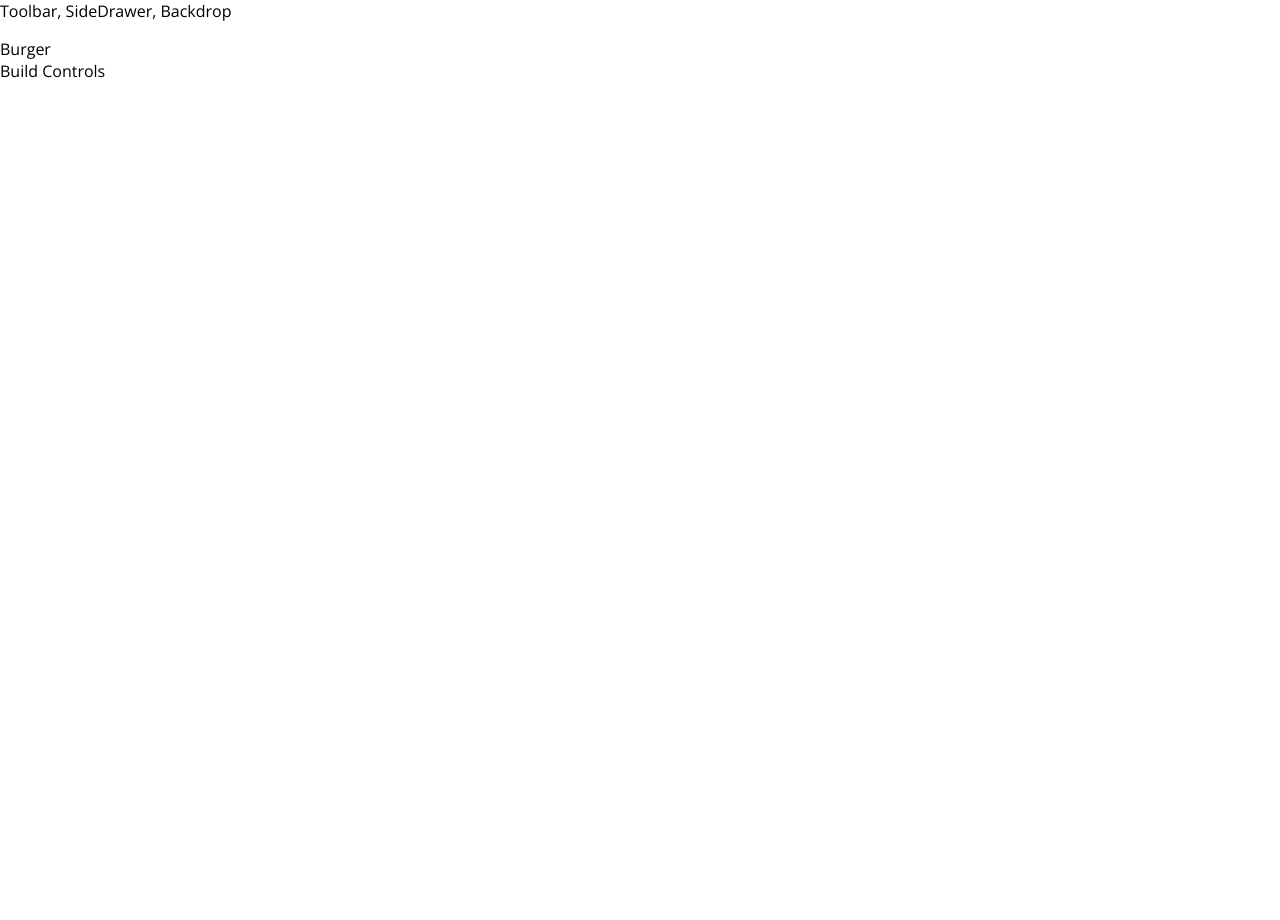
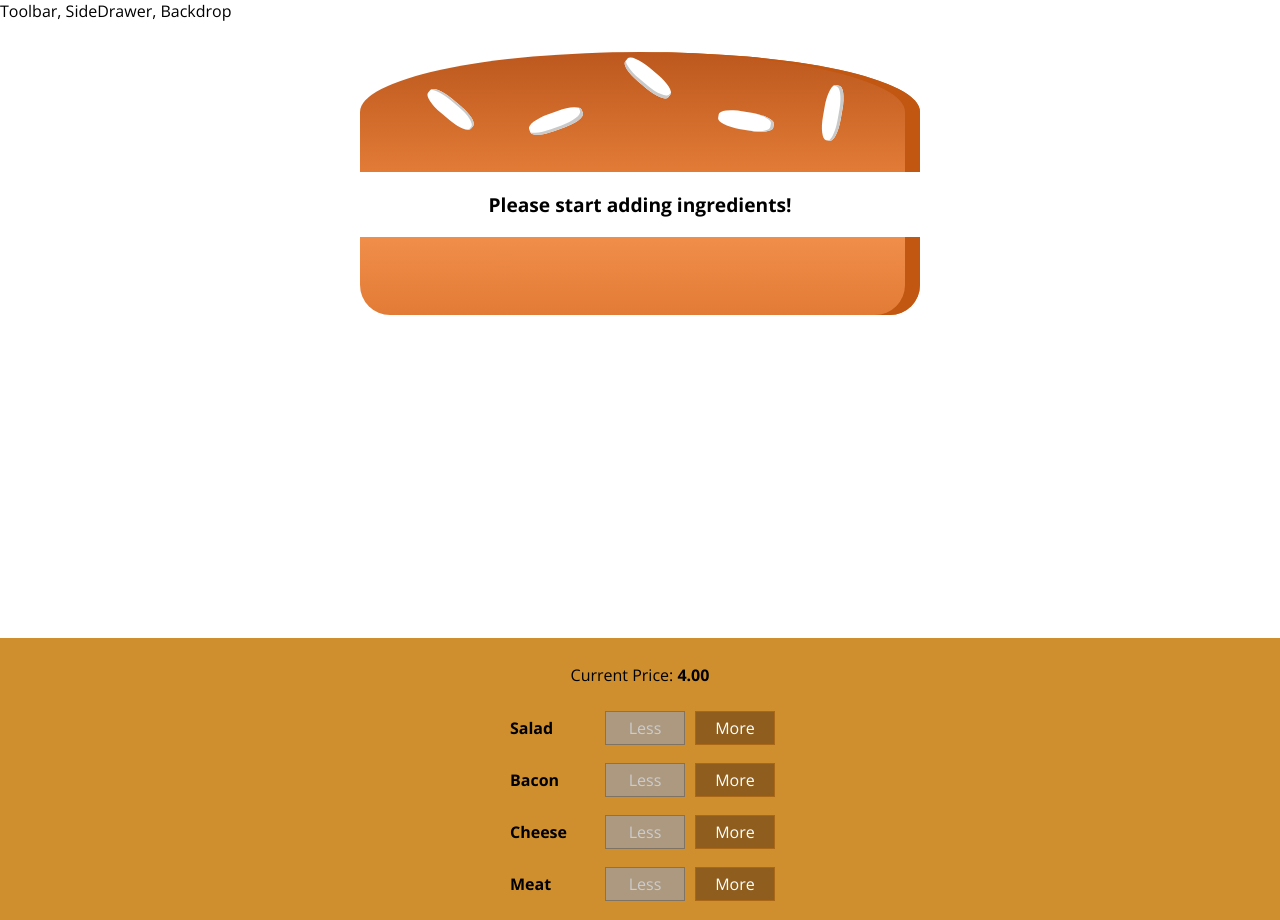
Before and after one commit to BrunoNguyen2905/The-Burger-Builder, a React app: page / in a window 1280 px wide. Before the commit the page ends 800 px from the top, so only its background shows below. Built offline with nearby package versions, Linux system fonts and the light colour scheme.

Commit message:
add and remove  ingredients dynamically and update the burger price

```diff
--- a/package.json
+++ b/package.json
@@ -44,6 +44,7 @@
     "postcss-normalize": "8.0.1",
     "postcss-preset-env": "6.7.0",
     "postcss-safe-parser": "4.0.1",
+    "prop-types": "^15.7.2",
     "react": "^16.13.1",
     "react-app-polyfill": "^1.0.6",
     "react-dev-utils": "^10.2.1",
--- /dev/null
+++ b/src/components/Burger/BuildControls/BuildControl/BuildControl.js
@@ -0,0 +1,20 @@
+import React from 'react';
+
+import classes from './BuildControl.module.css';
+
+const buildControl = (props) => {
+    return (
+        <div className={classes.BuildControl}>
+            <div className={classes.Label}>{props.label}</div>
+            <button
+                className={classes.Less}
+                onClick={props.removed}
+                disabled={props.disabled}>Less</button>
+            <button
+                className={classes.More}
+                onClick={props.added}>More</button>
+        </div>
+    );
+};
+
+export default buildControl;
--- /dev/null
+++ b/src/components/Burger/BuildControls/BuildControl/BuildControl.module.css
@@ -0,0 +1,56 @@
+.BuildControl{
+    display: flex;
+    justify-content: space-between;
+    align-items: center;
+    margin: 5px 0px; /*5px from top to bottm, 0 from left to right*/
+}
+
+.BuildControl button {
+    display: block;
+    font: inherit;
+    padding: 5px;
+    margin: 0 5px;
+    width: 80px;
+    border: 1px solid #AA6817;
+    cursor: pointer;
+    outline: none ;
+}
+
+.BuildControl button:disabled {
+    background-color: #AC9980;
+    border: 1px solid #7E7365;
+    color: #ccc;
+    cursor: default;
+}
+
+.BuildControl button:hover:disabled{
+    background-color:  #AC9980;
+    color: #ccc;
+    cursor: not-allowed;
+}
+
+.Label{
+    padding: 10px;
+    font-weight: bold;
+    width: 80px;
+}
+
+.BuildControl .Less{
+    background-color: #D39952;
+    color: white;
+}
+
+.BuildControl .More{
+    background-color: #8F5E1E;
+    color: white;
+}
+
+.Build .Less:hover, .BuildControl .Less:active{
+    background-color: #DAA972;
+    color: white;
+}
+
+.Build .More:hover, .BuildControl .More:active{
+    background-color: #99703F;
+    color: white;
+}
--- /dev/null
+++ b/src/components/Burger/BuildControls/BuildControls.js
@@ -0,0 +1,29 @@
+import React from 'react';
+
+import classes from './BuildControls.module.css';
+import BuildControl from './BuildControl/BuildControl';
+const controls =[
+    {label: 'Salad', type:'salad'},
+    {label: 'Bacon', type:'bacon'},
+    {label: 'Cheese', type:'cheese'},
+    {label: 'Meat', type:'meat'}
+];
+const buildControls = (props) => {
+    return (
+        <div className={classes.BuildControls}>
+            <p>Current Price:<strong> {props.price.toFixed(2)}</strong></p>
+            {controls.map(ctrl => (
+                <BuildControl
+                    key={ctrl.label}
+                    label={ctrl.label}
+                    added={() => props.ingredientAdded(ctrl.type)}
+                    removed= { () => props.ingredientRemoved(ctrl.type)}
+                    disabled ={props.disabled[ctrl.type]}
+                />
+            )
+            )}
+        </div>
+    );
+};
+
+export default buildControls;
--- /dev/null
+++ b/src/components/Burger/BuildControls/BuildControls.module.css
@@ -0,0 +1,10 @@
+.BuildControls{
+    width: 100%;
+    background-color: #CF8F2E;
+    display: flex;
+    flex-flow: column;
+    align-items: center;
+    box-shadow: 0 2px 1px #ccc;
+    margin: auto;
+    padding: 10px 0; /*top right bottom left */ /*if only 2 values: 10px 0px, which means top and bottom padds are 10px, right and left padds are 0px*/
+}
--- a/src/components/Burger/Burger.js
+++ b/src/components/Burger/Burger.js
@@ -1 +1,32 @@
 //burger we are really rendering to the screen
+import React from 'react';
+
+import classes from './Burger.module.css';
+import BurgerIngredient from './BurgerIngredient/Burgeringredient';
+
+const Burger = (props) => {
+    let transformedIngredients = Object.keys( props.ingredients ) //[...Array(3)] can create an array with 3 empty/undefined spaces
+        .map( igKey => { //transform this string values into an array which as many elements as we have. if we have 2 cheese ingre , i want to transform to an array which simply contain 2 elements(should have a length of 2)  //create an array with Key Ingre and the number of array depends on values of that key in object
+            return [...Array( props.ingredients[igKey] )].map((_, i) => { //map through elements
+                    return <BurgerIngredient key={igKey + i} type={igKey} />; //igKey like salad, i like 1,2,3 and so on. this create a unique key for each ingredient for key={} (like igKey +i such as salad1, salad2)
+                });
+        })
+        .reduce((arr ,el) => { //The reduce() method reduces the array to a single value (from left-to-right). reduce(previousValue, currentValue)
+
+            return arr.concat(el); //The return value of the function is stored in an accumulator (result/total). // {return {arr.concat(el);}, []};//empty arr as previousVa at first time( means initial value) and take current value as adding object to empty arr(how to reduces the array to a single value. )}
+        }, []); // arr.concat(el) used to connect 2 or more arrays.This method does not change the existing array, but instead returns a new array.
+        if(transformedIngredients.length === 0){
+            transformedIngredients =<p>Please start adding ingredients! </p>;
+        }
+
+     console.log(transformedIngredients);
+    return (
+        <div className={classes.Burger}>
+            <BurgerIngredient type="bread-top"/>
+            {transformedIngredients}
+            <BurgerIngredient type="bread-bottom"/>
+        </div>
+    );
+};
+
+export default Burger;
--- /dev/null
+++ b/src/components/Burger/Burger.module.css
@@ -0,0 +1,29 @@
+.Burger {
+    width:100%;
+    margin: auto;
+    height: 250px;
+    overflow: scroll;
+    text-align: center;
+    font-weight: bold;
+    font-size: 1.2rem;
+}
+
+@media (min-width: 500px) and (min-height: 400px){
+    .Burger{
+        width: 350px;
+        height: 300px;
+    }
+}
+@media (min-width: 500px) and (min-height: 401px){
+    .Burger{
+        width: 450px;
+        height: 400px;
+    }
+}
+
+@media (min-width: 1000px) and (min-height: 700px){
+    .Burger{
+        width: 700px;
+        height: 600px;
+    }
+}
--- a/src/components/Burger/BurgerIngredient/Burgeringredient.js
+++ b/src/components/Burger/BurgerIngredient/Burgeringredient.js
@@ -1,12 +1,13 @@
 // {} for some logic before return jsx in (), so import React
-import React from 'react';
-
+import React, { Component } from 'react';
+import PropTypes from 'prop-types';
 import classes from './Burgeringredient.module.css';
 
-const Burgeringredient = (props) => {
+class BurgerIngredient extends Component {
+    render(){
         let ingredient = null;
 
-    switch (props.type){
+        switch (this.props.type){
             case ('bread-bottom'):
                 ingredient = <div className ={classes.BreadBottom}></div>;
                 break;
@@ -35,6 +36,11 @@
         }
 
         return ingredient;
+    }
+}
+
+BurgerIngredient.propTypes ={
+    type: PropTypes.string.isRequired
 };
 
-export default Burgeringredient;
+export default BurgerIngredient;
--- a/src/components/Burger/BurgerIngredient/Burgeringredient.module.css
+++ b/src/components/Burger/BurgerIngredient/Burgeringredient.module.css
@@ -27,7 +27,7 @@
     top: 50%;
     border-radius: 40%;
     transform: rotate(-20deg);
-    box-shadow: inset -15px 0 #c15711;
+    box-shadow: inset -2px -3px #c9c9c9;
 }
 
 .Seeds1::after{
--- a/src/containers/BurgerBuilder/BurgerBuilder.js
+++ b/src/containers/BurgerBuilder/BurgerBuilder.js
@@ -2,13 +2,88 @@
 
 
 import Auxiliary from "../../hoc/Auxiliary";
-class BurgerBuilder extends Component{
-    render(){
+import Burger from '../../components/Burger/Burger';
+import BuildControls from '../../components/Burger/BuildControls/BuildControls';
+
+
+const INGREDIENT_PRICES ={
+    salad: 0.5,
+    cheese: 0.4,
+    meat:1.3,
+    bacon:0.7
+};
+
+class BurgerBuilder extends Component {
+    // constructor(props) {
+    //     super(props);
+    //     this.state ={...}
+    // }
+    state = {
+        ingredients: {
+            salad: 0,
+            bacon: 0,
+            cheese: 0,
+            meat: 0
+        },
+        totalPrice: 4
+    };
+
+    addIngredientHandler = (type) =>{
+        const oldCount = this.state.ingredients[type];
+        const updatedCount = oldCount +1;
+
+        //console.log(updatedCount);
+        const updatedIngredients ={
+            ...this.state.ingredients
+        };
+        //console.log(updatedIngredients);
+        updatedIngredients[type] =updatedCount;
+        //console.log(updatedIngredients);
+        const priceAddition = INGREDIENT_PRICES[type];
+        const oldPrice = this.state.totalPrice;
+        const newPrice = oldPrice+ priceAddition;
+        this.setState({
+            totalPrice: newPrice,
+            ingredients: updatedIngredients
+        });
+
+    }
+
+    removeIngredientHandler = (type) => {
+        const oldCount = this.state.ingredients[type];
+        if(oldCount <= 0){
+            return;
+        }
+        const updatedCount = oldCount - 1;
+        const updatedIngredients ={
+            ...this.state.ingredients
+        };
+        updatedIngredients[type] =updatedCount;
+        const priceDeductition = INGREDIENT_PRICES[type];
+        const oldPrice = this.state.totalPrice;
+        const newPrice = oldPrice - priceDeductition;
+        this.setState({
+            totalPrice: newPrice,
+            ingredients: updatedIngredients
+        });
+    }
+    render() {
+        const disabledInfo ={
+            ...this.state.ingredients
+        };
+        for(let key in disabledInfo){
+            disabledInfo[key] = disabledInfo[key] <= 0
+        }
+        //{salad: true, meat: false,...}
         return(
             <Auxiliary>
-                <div>Burger</div>
-                <div>Build Controls</div>
-
+                <Burger ingredients={this.state.ingredients} />
+                <BuildControls
+                    ingredientAdded ={this.addIngredientHandler}
+                    ingredientRemoved ={this.removeIngredientHandler}
+                    disabled ={disabledInfo}
+                    price={this.state.totalPrice}
+                />
             </Auxiliary>
         );
     }
```
Lines whose indentation alone changed are shown as unchanged.
